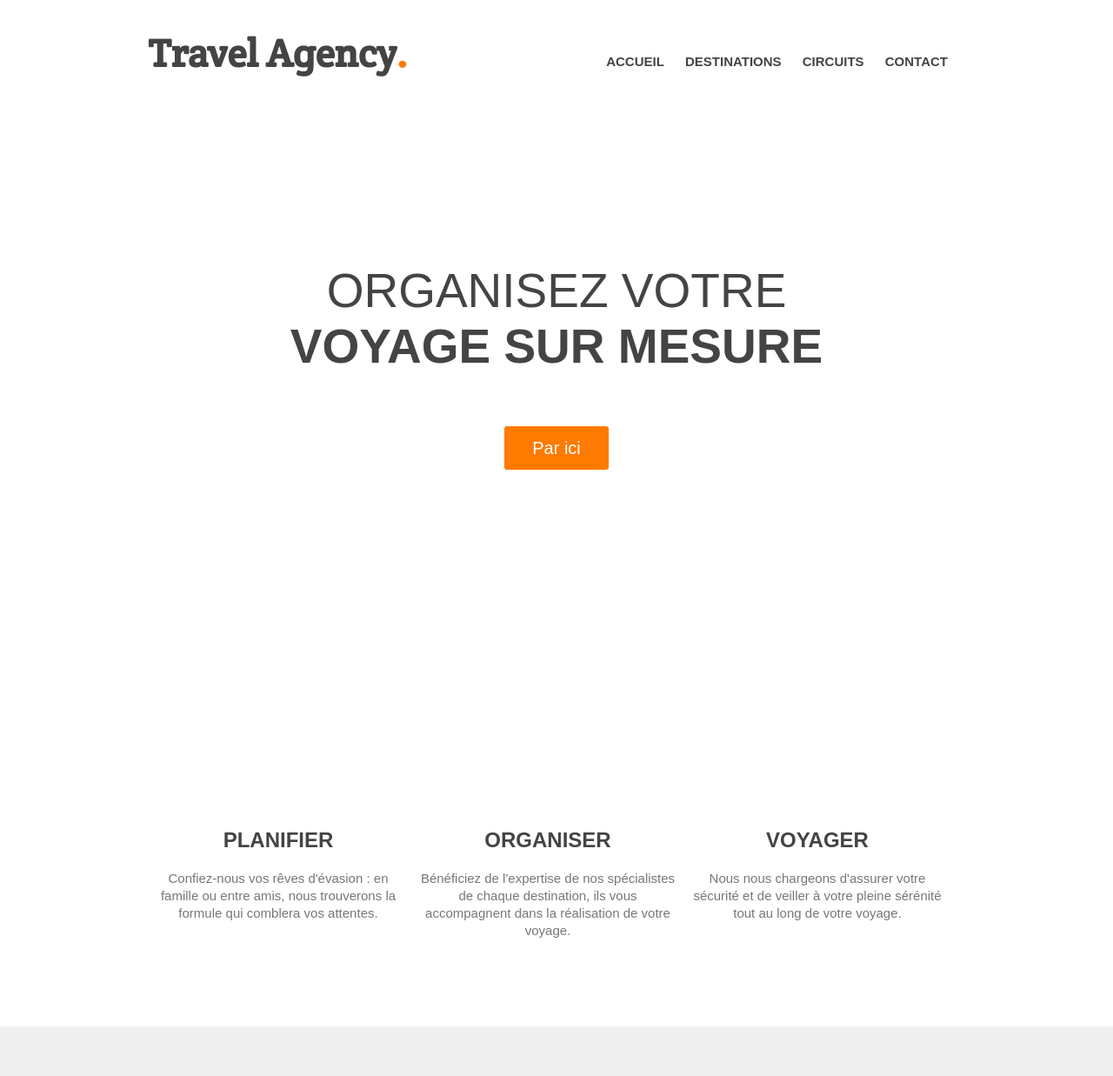
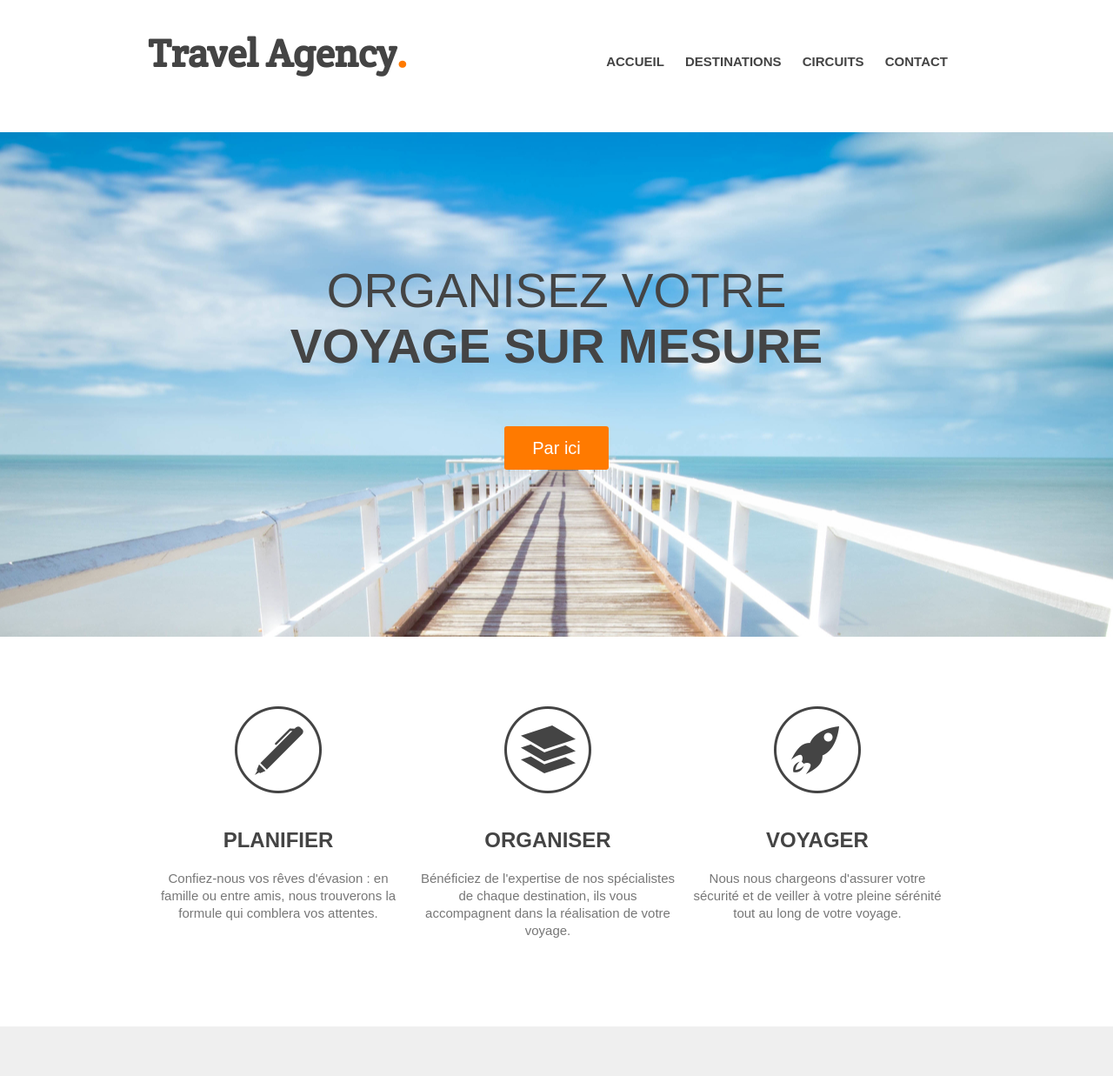
Before and after one commit to CAF2801/Travel-Agency-Project, a plain HTML site: page index.html in a window 1280 px wide. Shown: the top 1237 px of the page at 87% size. Drawn offline with Linux system fonts and the light colour scheme; files whose address does not match are found by name.

Commit message:
Update styles.css
the links of the images were changed

```diff
--- a/styles.css
+++ b/styles.css
@@ -97,7 +97,7 @@ header nav ul li a
 #main-image
 {
     height: 580px;
-    background: url(Images/main.jpg) center;
+    background: url(main.jpg) center;
 }
 #main-image h2
 {
@@ -150,15 +150,15 @@ header nav ul li a
 }
 #step-1
 {
-    background: url(Images/steps-icon-1.png) no-repeat center top;
+    background: url(steps-icon-1.png) no-repeat center top;
 }
 #step-2
 {
-    background: url(Images/steps-icon-2.png) no-repeat center top;
+    background: url(steps-icon-2.png) no-repeat center top;
 }
 #step-3
 {
-    background: url(Images/steps-icon-3.png) no-repeat center top;
+    background: url(steps-icon-3.png) no-repeat center top;
 }
 
 /* POSSIBILITIES */
```
